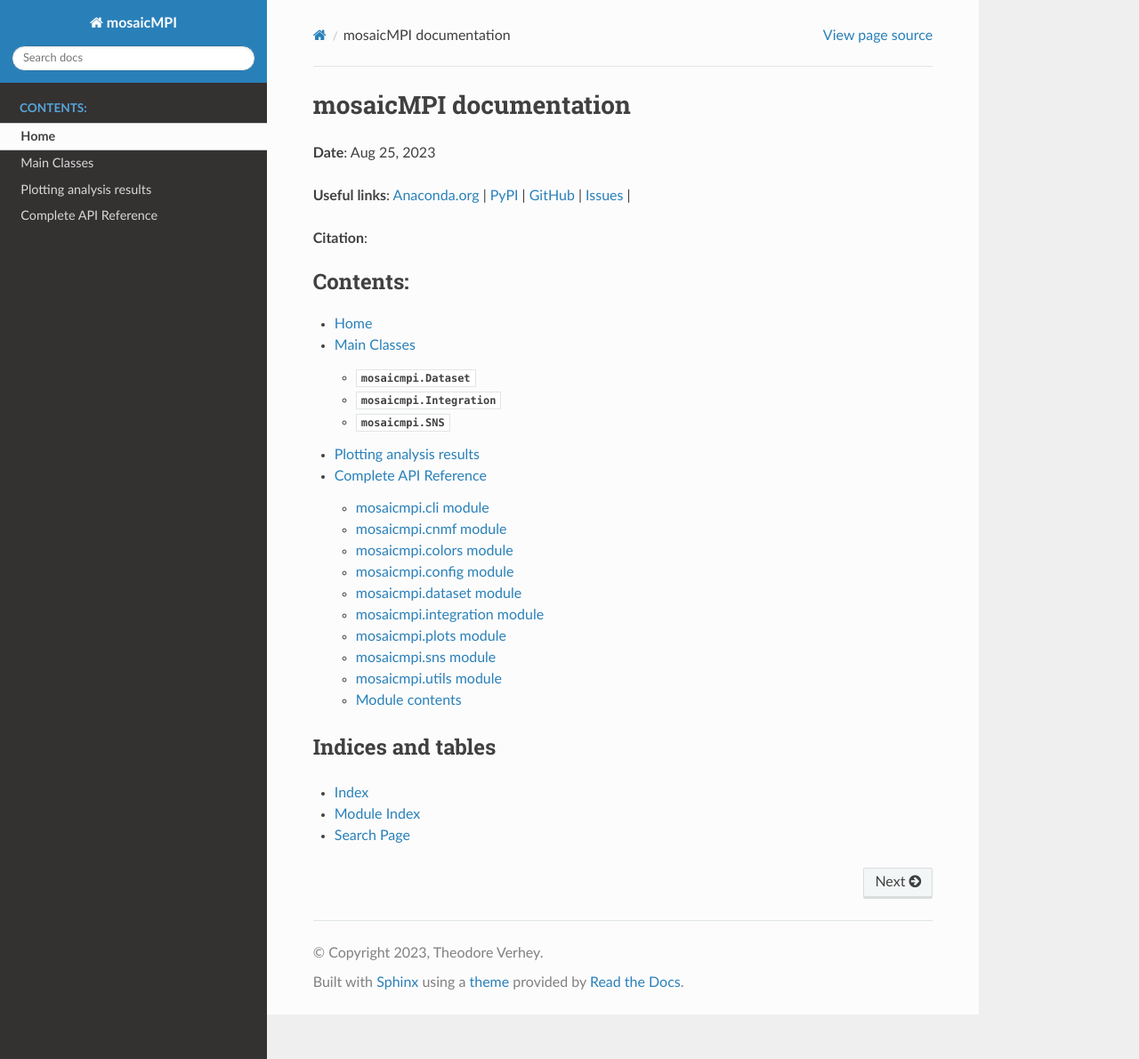
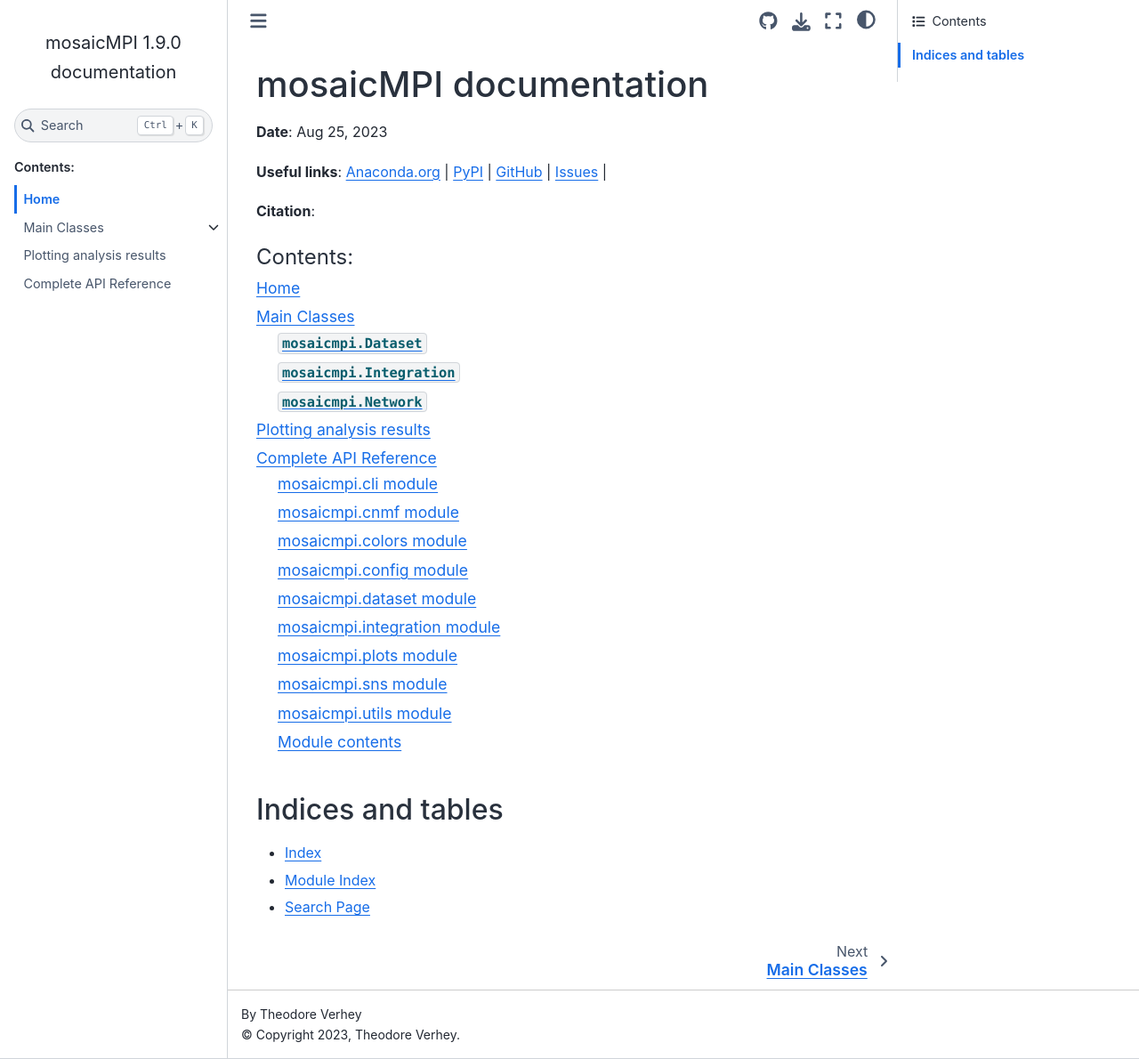
Before and after one commit to MorrissyLab/mosaicMPI, a Sphinx documentation site: the page built from docs/source/index.rst, in a window 1280 px wide and 1190 px high. Shown: the whole window at 89% size. Built offline with Sphinx 7.4.7 and the Sphinx Book theme 1.1.4, drawn with Linux system fonts in a browser that asks for light colours.

Commit message:
Improved docs

```diff
--- a/docs/source/classes/sns.rst
+++ b/docs/source/classes/sns.rst
@@ -1,7 +1,7 @@
-:class:`mosaicmpi.SNS`
+:class:`mosaicmpi.Network`
 **********************
 
-.. autoclass:: mosaicmpi.SNS
+.. autoclass:: mosaicmpi.Network
     :members:
     :undoc-members:
     :show-inheritance:
--- a/docs/source/conf.py
+++ b/docs/source/conf.py
@@ -30,7 +30,12 @@
 # Add any Sphinx extension module names here, as strings. They can be
 # extensions coming with Sphinx (named 'sphinx.ext.*') or your custom
 # ones.
-extensions = ['sphinx.ext.autodoc']
+extensions = [
+    "sphinx.ext.autodoc",
+    "sphinx.ext.intersphinx",
+    "sphinx.ext.coverage",
+    "sphinx_copybutton"
+    ]
 
 # Add any paths that contain templates here, relative to this directory.
 templates_path = ['_templates']
@@ -41,19 +46,21 @@
 exclude_patterns = []
 
 
-# -- Options for HTML output -------------------------------------------------
-
-# The theme to use for HTML and HTML Help pages.  See the documentation for
-# a list of builtin themes.
-#
-html_theme = 'sphinx_rtd_theme'
-
-# Add any paths that contain custom static files (such as style sheets) here,
-# relative to this directory. They are copied after the builtin static files,
-# so a file named "default.css" will overwrite the builtin "default.css".
-html_static_path = []
+# -- Options for HTML output ----------------------------------------------
 
 
+html_theme = "sphinx_book_theme"
+# html_theme = 'sphinx_rtd_theme'
+html_theme_options = dict(
+    use_repository_button=True,
+    repository_url="https://github.com/scverse/anndata",
+    repository_branch="main",
+)
+html_logo = "_static/img/anndata_schema.svg"
+issues_github_path = "MorrissyLab/mosaicMPI"
+html_show_sphinx = False
 
+
+# autosummary_generate = True
 autoclass_content = 'both'
 autodoc_member_order = 'bysource'
```
Also changed, not shown: README.md (+1 -1 lines), _static/img/logo.png (renamed from logo.png), 2 other files.
